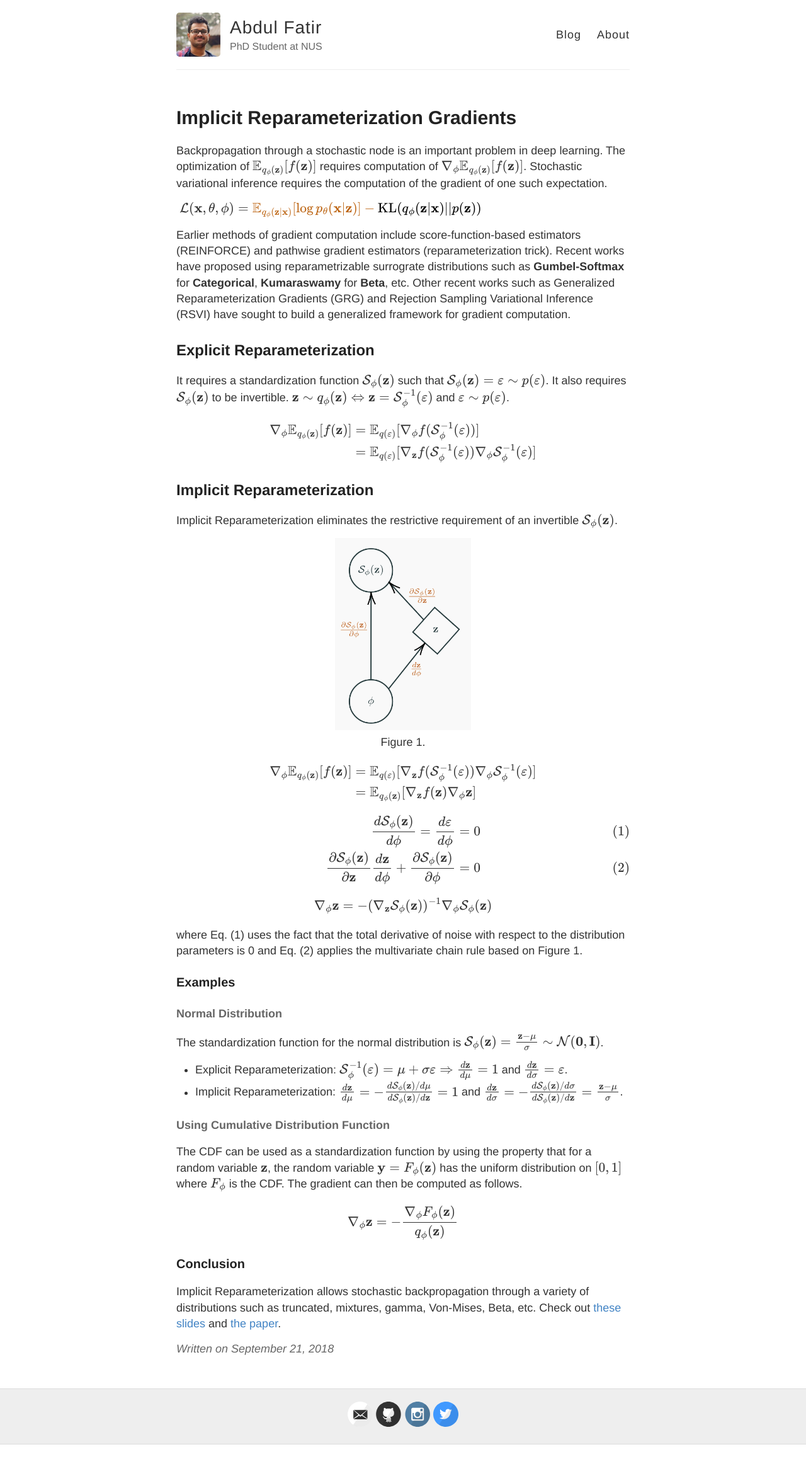
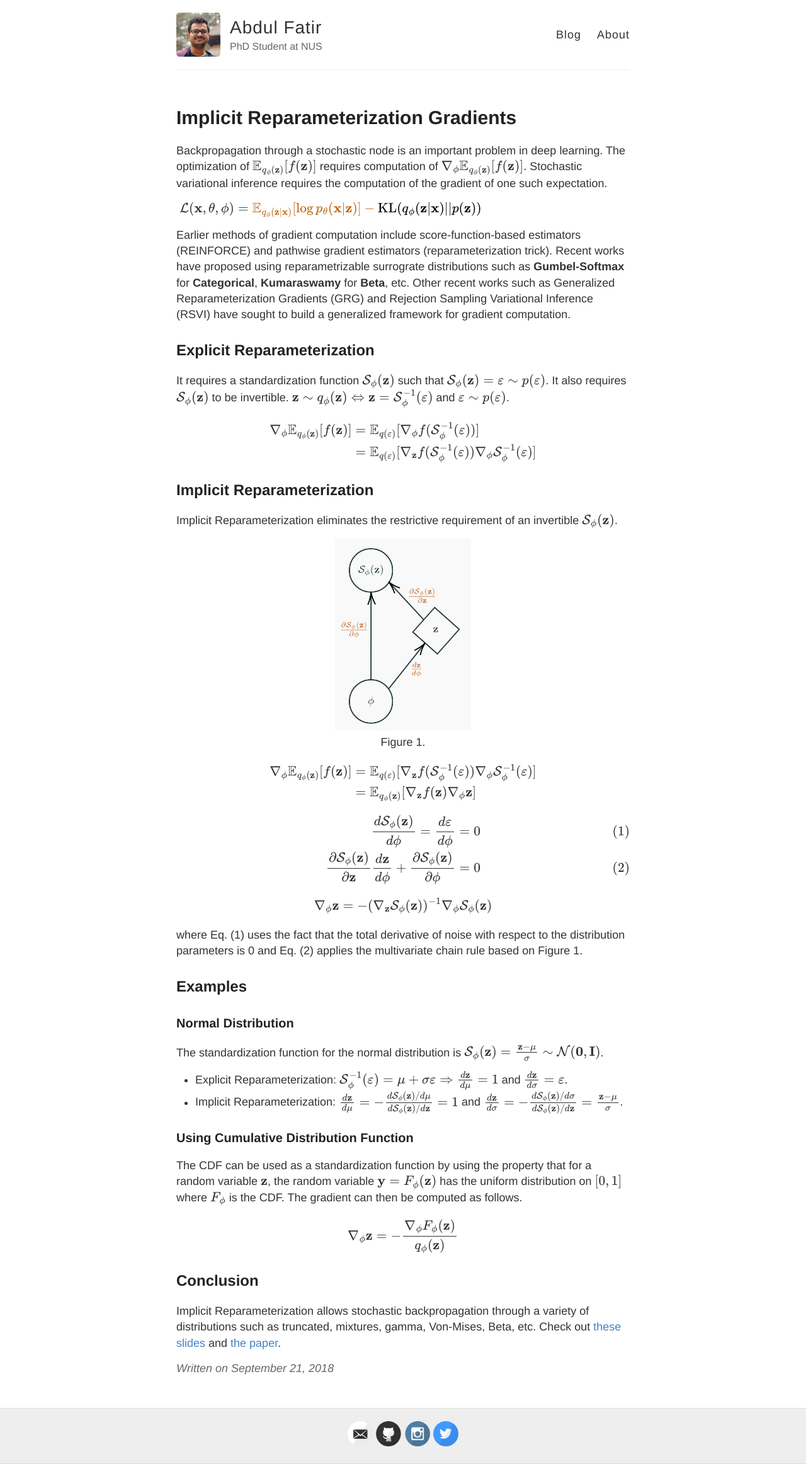
Before and after one commit to abdulfatir/abdulfatir.github.io, a Jekyll site: the page built from _posts/2018-9-21-Implicit-Reparameterization.md, in a window 1280 px wide. Shown: the whole page at 63% size. Built offline with Jekyll 4.4.1, drawn with Linux system fonts in a browser that asks for light colours; formulas are drawn with MathJax 3; before the commit the page ends 2293 px from its top, so only the background shows below that.

Commit message:
Update 2018-9-21-Implicit-Reparameterization.md

```diff
--- a/_posts/2018-9-21-Implicit-Reparameterization.md
+++ b/_posts/2018-9-21-Implicit-Reparameterization.md
@@ -67,15 +67,15 @@ $$
 
 where Eq. (1) uses the fact that the total derivative of noise with respect to the distribution parameters is 0 and Eq. (2) applies the multivariate chain rule based on Figure 1.
 
-### Examples
-#### Normal Distribution
+## Examples
+### Normal Distribution
 
 The standardization function for the normal distribution is $$\mathcal{S}_\phi(\mathbf{z}) = \frac{\mathbf{z}-\mu}{\sigma} \sim \mathcal{N}(\mathbf{0},\mathbf{I})$$.
 
 * Explicit Reparameterization: $$\mathcal{S}_\phi^{-1}(\varepsilon) = \mu + \sigma\varepsilon \Rightarrow \frac{d\mathbf{z}}{d\mu} = 1$$ and $$\frac{d\mathbf{z}}{d\sigma} = \varepsilon$$.
 * Implicit Reparameterization: $$\frac{d\mathbf{z}}{d\mu} = -\frac{d\mathcal{S}_\phi(\mathbf{z})/d\mu}{d\mathcal{S}_\phi(\mathbf{z})/d\mathbf{z}} = 1$$ and $$\frac{d\mathbf{z}}{d\sigma} = -\frac{d\mathcal{S}_\phi(\mathbf{z})/d\sigma}{d\mathcal{S}_\phi(\mathbf{z})/d\mathbf{z}} = \frac{\mathbf{z}-\mu}{\sigma}$$.
 
-#### Using Cumulative Distribution Function
+### Using Cumulative Distribution Function
 
 The CDF can be used as a standardization function by using the property that for a random variable $$\mathbf{z}$$, the random variable $$\mathbf{y} = F_\phi(\mathbf{z})$$ has the uniform distribution on $$[0,1]$$ where $$F_\phi$$ is the CDF. The gradient can then be computed as follows.
 
@@ -83,5 +83,6 @@ $$
 \nabla_\phi\mathbf{z} = -\frac{\nabla_\phi F_\phi(\mathbf{z})}{q_\phi(\mathbf{z})}
 $$
 
-### Conclusion
+## Conclusion
 Implicit Reparameterization allows stochastic backpropagation through a variety of distributions such as truncated, mixtures, gamma, Von-Mises, Beta, etc. Check out [these slides](https://github.com/abdulfatir/abdulfatir.github.io/raw/master/files/pdfs/implicit2018.pdf) and [the paper](https://arxiv.org/abs/1805.08498).
+{: .text-justify}
```
